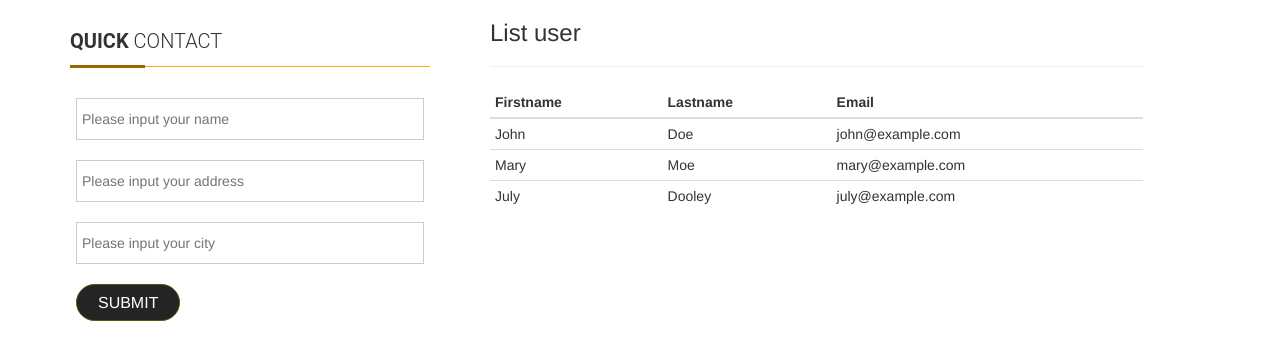
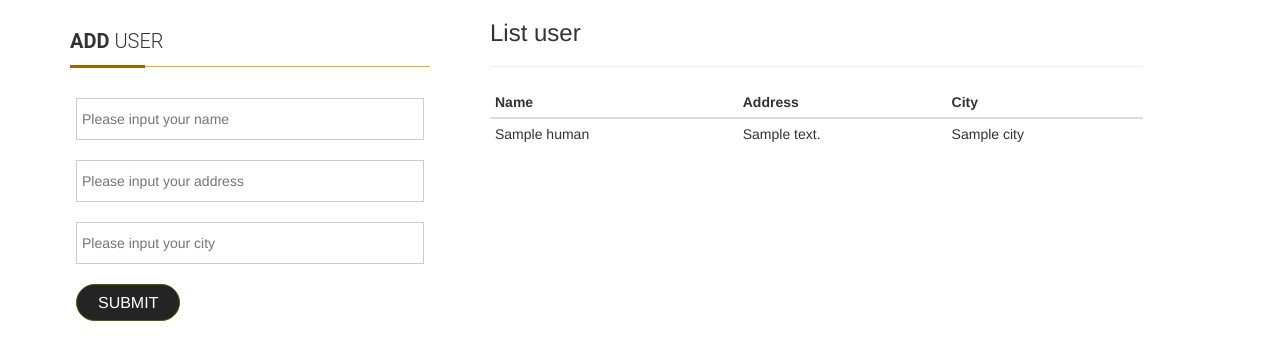
Before and after one commit to HaManhDong/automation-course, a Python web app: template example/flask/templates/show_all.html in a window 1280 px wide. Shown: the top 360 px of the page. Run offline with Jinja, Linux system fonts and the light colour scheme; the template is opened without the code that fills it: most values are stand-ins (such as "Sample title", 1, 10 or a date in 2020); some libraries are stand-ins or nearby versions.

```diff
--- a/example/flask/requirements.txt
+++ b/example/flask/requirements.txt
@@ -3,3 +3,4 @@ Jinja2
 SQLAlchemy
 pymysql
 flask_sqlalchemy
+mysql-python
--- a/example/flask/templates/show_all.html
+++ b/example/flask/templates/show_all.html
@@ -15,7 +15,7 @@
 		<div class="row">
 	    <div class="col-md-4">
 			<div class="form_main">
-	                <h4 class="heading"><strong>Quick </strong> Contact <span></span></h4>
+	                <h4 class="heading"><strong>Add </strong> user <span></span></h4>
 	                <div class="form">
 	                <form action="/new_addr" method="post" id="contactFrm" name="contactFrm">
 	                    <input type="text" required="" placeholder="Please input your name" value="" name="name" class="txt">
@@ -37,27 +37,19 @@
 		  <table class="table table-condensed">
 		    <thead>
 		      <tr>
-		        <th>Firstname</th>
-		        <th>Lastname</th>
-		        <th>Email</th>
+		        <th>Name</th>
+		        <th>Address</th>
+		        <th>City</th>
 		      </tr>
 		    </thead>
 		    <tbody>
+		   	  {% for u in human %}
 		      <tr>
-		        <td>John</td>
-		        <td>Doe</td>
-		        <td>john@example.com</td>
+		        <td>{{ u.name }}</td>
+		        <td>{{ u.address }}</td>
+		        <td>{{ u.city }}</td>
 		      </tr>
-		      <tr>
-		        <td>Mary</td>
-		        <td>Moe</td>
-		        <td>mary@example.com</td>
-		      </tr>
-		      <tr>
-		        <td>July</td>
-		        <td>Dooley</td>
-		        <td>july@example.com</td>
-		      </tr>
+		      {% endfor %}
 		    </tbody>
 		  </table>
 		</div>
```
Also changed, not shown: example/flask/app.py (+17 -17 lines).
